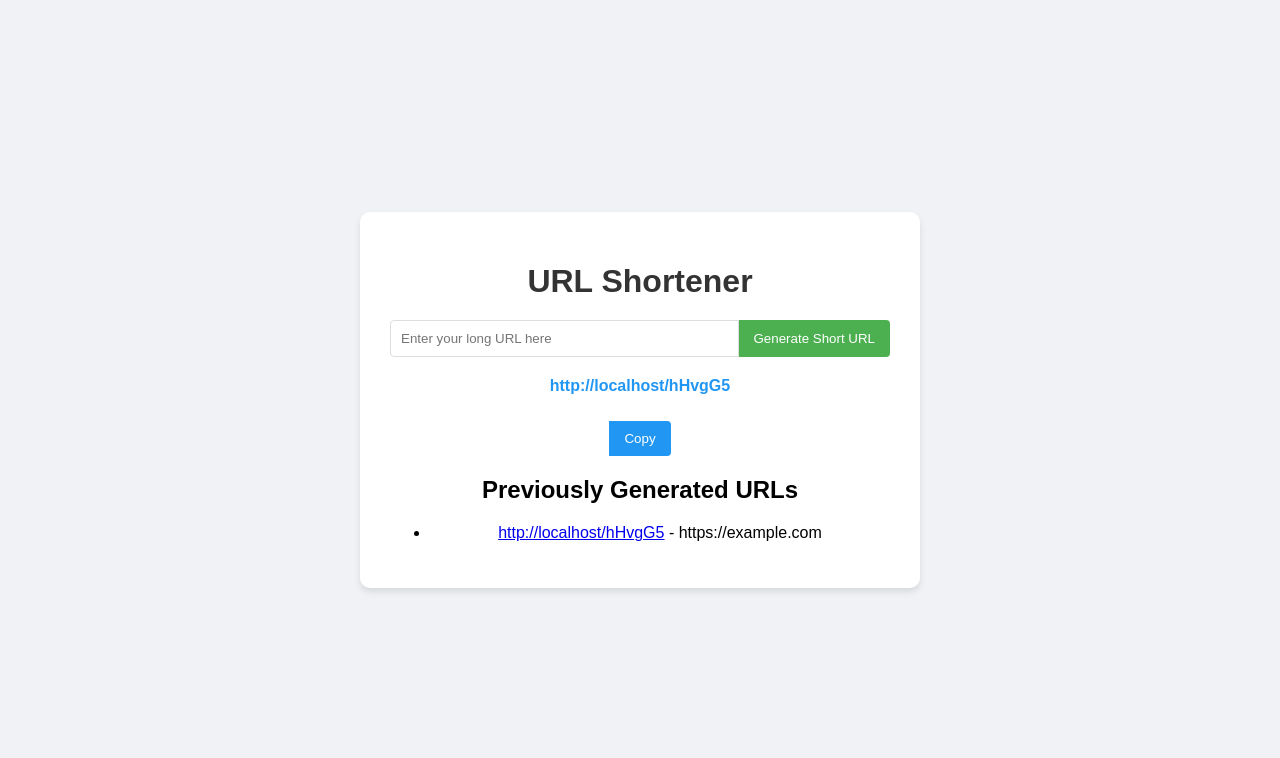
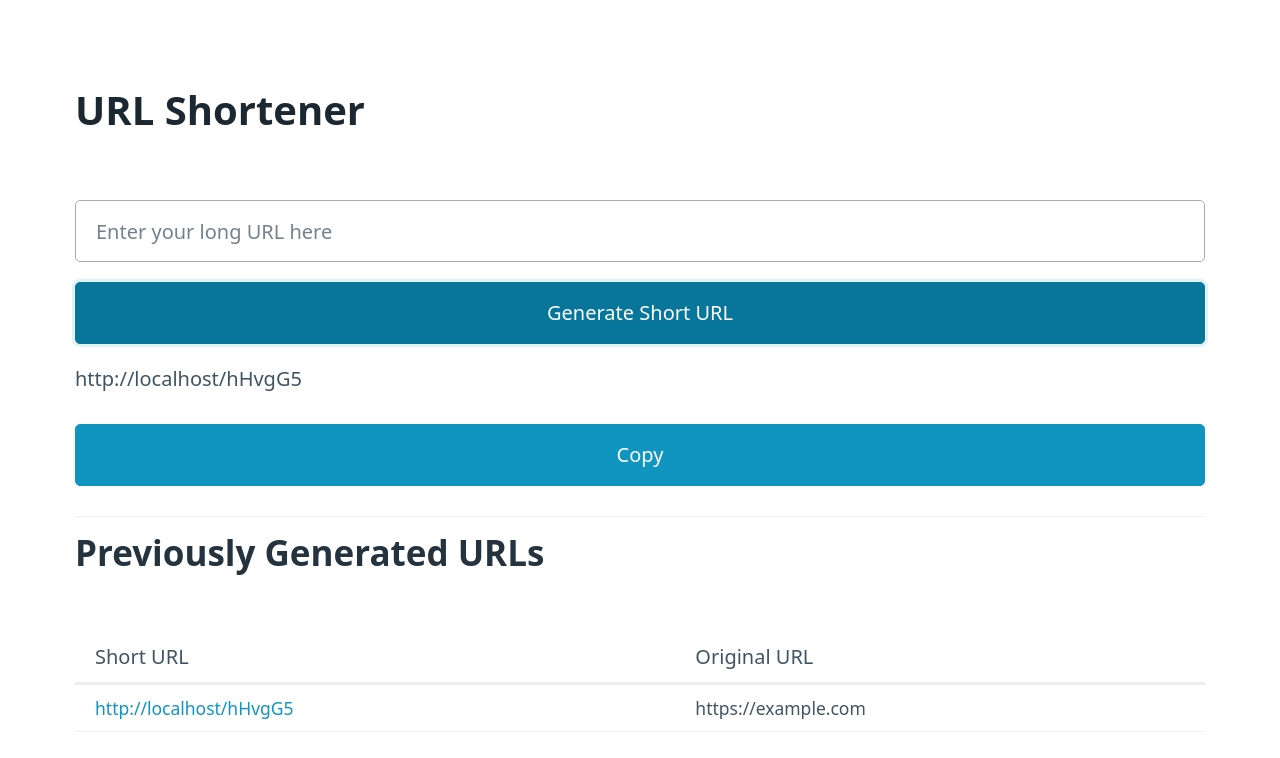
Before and after one commit to vanntastic/windsurf-link-redirector, a website: page index.html in a window 1280 px wide. Both pictures are taken after typing "https://example.com" into the empty fields and a click on the button "Generate Short URL". Drawn offline with nearby package versions, Linux system fonts and the light colour scheme.

Commit message:
add pico.css and a few tlc improvements

```diff
--- a/app.js
+++ b/app.js
@@ -4,7 +4,7 @@ class URLShortener {
         this.generateButton = document.getElementById('generateButton');
         this.shortUrlOutput = document.getElementById('shortUrlOutput');
         this.copyButton = document.getElementById('copyButton');
-        this.urlList = document.getElementById('urlList');
+        this.urlTableBody = document.getElementById('urlTableBody');
         this.previousUrlsContainer = document.getElementById('previousUrls');
 
         this.generateButton.addEventListener('click', () => this.generateShortURL());
@@ -42,7 +42,7 @@ class URLShortener {
     }
 
     displayPreviousUrls() {
-        this.urlList.innerHTML = '';
+        this.urlTableBody.innerHTML = '';
         const entries = Object.entries(this.urlMap);
         if (entries.length === 0) {
             this.previousUrlsContainer.style.display = 'none';
@@ -50,10 +50,10 @@ class URLShortener {
         }
         this.previousUrlsContainer.style.display = 'block';
         entries.forEach(([shortCode, longUrl]) => {
-            const listItem = document.createElement('li');
+            const row = document.createElement('tr');
             const shortUrl = `${window.location.origin}/${shortCode}`;
-            listItem.innerHTML = `<a href="${shortUrl}" target="_blank">${shortUrl}</a> - ${longUrl}`;
-            this.urlList.appendChild(listItem);
+            row.innerHTML = `<td><a href="${shortUrl}" target="_blank">${shortUrl}</a></td><td>${longUrl}</td>`;
+            this.urlTableBody.appendChild(row);
         });
     }
 
--- a/index.html
+++ b/index.html
@@ -4,10 +4,10 @@
     <meta charset="UTF-8">
     <meta name="viewport" content="width=device-width, initial-scale=1.0">
     <title>URL Shortener</title>
-    <link rel="stylesheet" href="styles.css">
+    <link rel="stylesheet" href="https://unpkg.com/@picocss/pico@latest/css/pico.min.css">
 </head>
 <body>
-    <div class="container">
+    <main class="container">
         <h1>URL Shortener</h1>
         <div class="url-shortener">
             <input type="url" id="longUrlInput" placeholder="Enter your long URL here" required>
@@ -18,10 +18,21 @@
             <button id="copyButton" style="display: none;">Copy</button>
         </div>
         <div id="previousUrls" class="previous-urls">
+            <hr>
             <h2>Previously Generated URLs</h2>
-            <ul id="urlList"></ul>
+            <table>
+                <thead>
+                    <tr>
+                        <th>Short URL</th>
+                        <th>Original URL</th>
+                    </tr>
+                </thead>
+                <tbody id="urlTableBody">
+                    <!-- Rows will be dynamically added here -->
+                </tbody>
+            </table>
         </div>
-    </div>
+    </main>
     <script src="app.js"></script>
 </body>
 </html>
--- a/package.json
+++ b/package.json
@@ -7,7 +7,7 @@
     "start": "nodemon server.js"
   },
   "dependencies": {
-    "express": "^4.18.2",
+    "express": "^4.18.2"
   },
   "devDependencies": {
     "nodemon": "^2.0.22"
```
Also changed, not shown: 1 other file.
